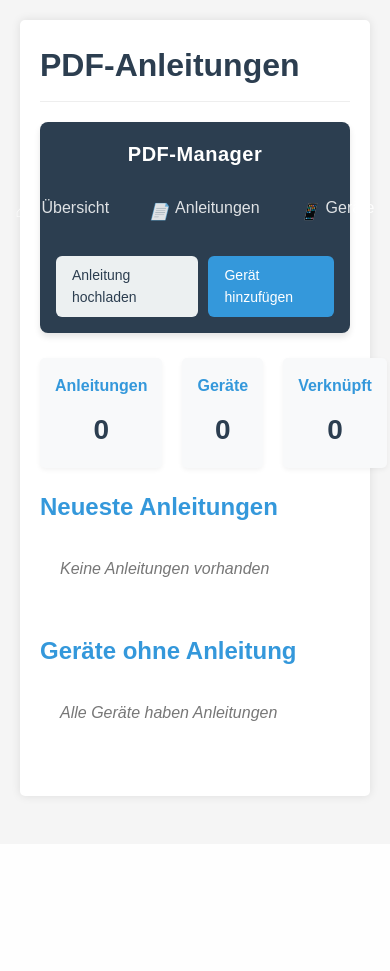
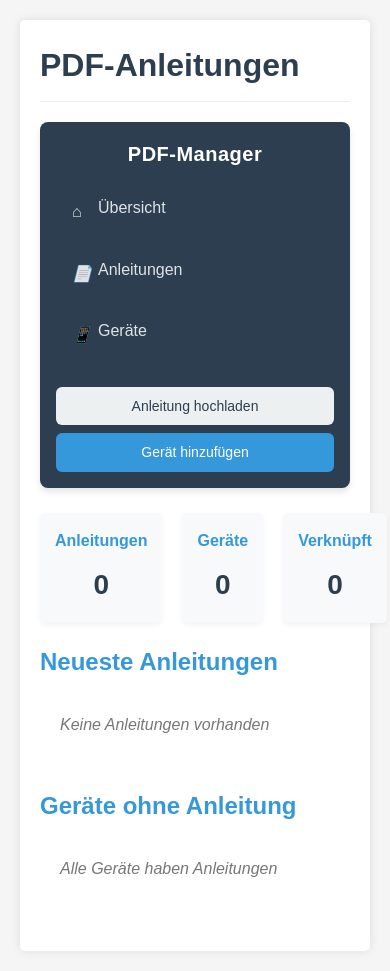
Before and after one commit to morbeth/home-assistant-pdf-manuals, a Flask app: template templates/index.html in a window 390 px wide. Before the commit the page ends 801 px from the top, so only its background shows below. Run offline with Flask 3, Linux system fonts and the light colour scheme; the template is opened without the code that fills it, so the values that code supplies are empty; parts of the project's set-up code (start-up, migrations or seed data) failed here and were passed over.

Commit message:
navigation

```diff
--- a/config.yaml
+++ b/config.yaml
@@ -1,6 +1,6 @@
 
 name: "PDF-Anleitungen"
-version: "1.0.19"
+version: "1.0.20"
 slug: "pdf_manuals"
 description: "Hochladen und Verwalten von PDF-Anleitungen für Ihre Geräte"
 url: "https://github.com/yourusername/home-assistant-pdf-manuals"
--- a/static/styles.css
+++ b/static/styles.css
@@ -412,16 +412,58 @@ h2 {
     .nav-links {
         margin: 15px 0;
         width: 100%;
+        flex-direction: column;
+        align-items: stretch;
+    }
+
+    .nav-links .nav-item {
+        margin-bottom: 8px;
+    }
+
+    .nav-actions {
+        width: 100%;
+        flex-direction: column;
+        margin-top: 10px;
+        gap: 8px;
+    }
+
+    .nav-actions .button {
+        width: 100%;
+        text-align: center;
+    }
+
+    .sub-nav {
+        flex-direction: column;
+        align-items: stretch;
+    }
+
+    .sub-nav .nav-item {
+        margin-bottom: 8px;
+    }
+}
+
+/* Zusätzliche Responsive-Anpassungen für mittlere Displays */
+@media (max-width: 991px) and (min-width: 769px) {
+    .main-nav {
+        flex-wrap: wrap;
+    }
+
+    .nav-logo {
+        width: 100%;
+        margin-bottom: 10px;
         justify-content: center;
+    }
+
+    .nav-links {
+        justify-content: center;
+        margin-left: 0;
     }
 
     .nav-actions {
         width: 100%;
         justify-content: center;
-        margin-top: 10px;
-    }
-
-    .sub-nav {
-        justify-content: center;
+        margin-top: 15px;
     }
 }
+
+/* Viewport-Meta-Tag nicht vergessen! */
--- a/templates/add_device.html
+++ b/templates/add_device.html
@@ -2,6 +2,7 @@
 <!DOCTYPE html>
 <html>
 <head>
+    <meta name="viewport" content="width=device-width, initial-scale=1.0">
     <title>Gerät hinzufügen</title>
     <link rel="stylesheet" href="{{ static_url('styles.css') }}">
     <script src="{{ static_url('app.js') }}"></script>
--- a/templates/devices.html
+++ b/templates/devices.html
@@ -2,6 +2,7 @@
 <!DOCTYPE html>
 <html>
 <head>
+    <meta name="viewport" content="width=device-width, initial-scale=1.0">
     <title>Geräte verwalten</title>
     <link rel="stylesheet" href="{{ static_url('styles.css') }}">
 </head>
--- a/templates/edit_device.html
+++ b/templates/edit_device.html
@@ -2,6 +2,7 @@
 <!DOCTYPE html>
 <html>
 <head>
+    <meta name="viewport" content="width=device-width, initial-scale=1.0">
     <title>Gerät bearbeiten</title>
     <link rel="stylesheet" href="{{ static_url('styles.css') }}">
 </head>
--- a/templates/index.html
+++ b/templates/index.html
@@ -1,6 +1,7 @@
 <!DOCTYPE html>
 <html>
 <head>
+    <meta name="viewport" content="width=device-width, initial-scale=1.0">
     <title>PDF-Anleitungen</title>
     <link rel="stylesheet" href="{{ static_url('styles.css') }}">
 </head>
--- a/templates/manuals.html
+++ b/templates/manuals.html
@@ -1,6 +1,7 @@
 <!DOCTYPE html>
 <html>
 <head>
+    <meta name="viewport" content="width=device-width, initial-scale=1.0">
     <title>PDF-Anleitungen verwalten</title>
     <link rel="stylesheet" href="{{ static_url('styles.css') }}">
 </head>
--- a/templates/upload_manual.html
+++ b/templates/upload_manual.html
@@ -2,6 +2,7 @@
 <!DOCTYPE html>
 <html>
 <head>
+    <meta name="viewport" content="width=device-width, initial-scale=1.0">
     <title>Anleitung hochladen</title>
     <link rel="stylesheet" href="{{ static_url('styles.css') }}">
     <script src="{{ static_url('app.js') }}"></script>
```
